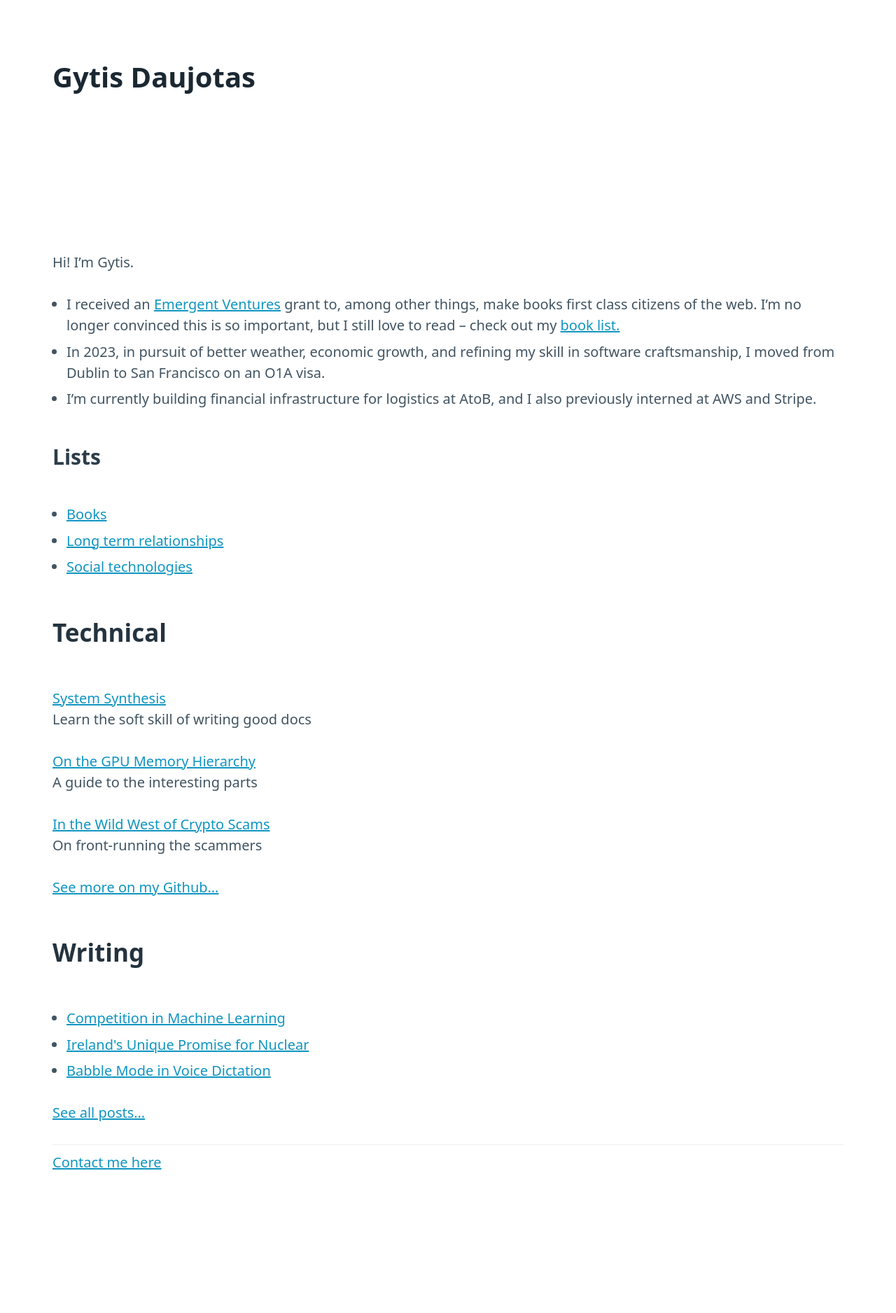
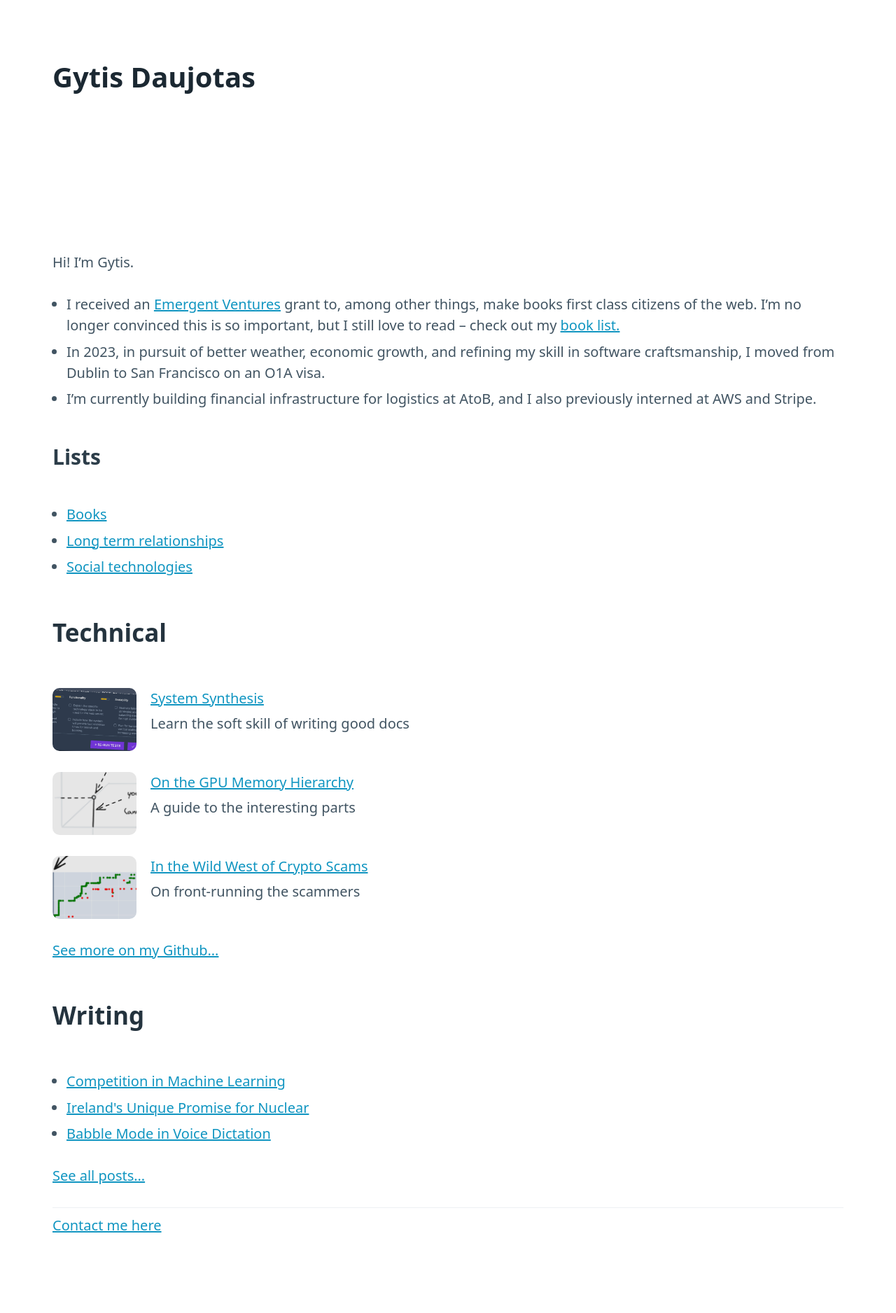
Before and after one commit to gytdau/website, a Jekyll site: the page built from index.md, in a window 1280 px wide. Shown: the whole page at 70% size. Built offline with Jekyll 4.4.1, drawn with Linux system fonts in a browser that asks for light colours; some web fonts are replaced; before the commit the page ends 1786 px from its top, so only the background shows below that.

Commit message:
Add images

```diff
--- a/assets/css/main.css
+++ b/assets/css/main.css
@@ -62,3 +62,47 @@ a {
     /* font-style: italic; */
   }
 }
+
+.flex-row {
+  display: flex;
+  flex-wrap: wrap;
+  flex-direction: column;
+  gap: 1em;
+  margin-bottom: 1em;
+ }
+
+ .flex-item {
+  flex: 1;
+  display: flex;
+  flex-direction: row;
+  align-items: top;
+  gap: 1em;
+ }
+
+ .description {
+  display: flex;
+  flex-direction: column;
+  gap: 0.3em;
+ }
+
+ .flex-column {
+  display: flex;
+  flex-direction: column;
+  align-items: center;
+  cursor: pointer;
+ }
+
+ .no-decoration {
+  color: hsl(205, 20%, 32%);
+  text-decoration: none;
+ }
+
+
+ .image-placeholder {
+  border-radius: 0.5em;
+  width: 6em;
+  height: 4.5em;
+  object-fit: cover;
+  margin-bottom: 0.5em;
+  filter: brightness(0.9);
+ }
--- a/index.md
+++ b/index.md
@@ -17,19 +17,20 @@ Hi! I'm Gytis.
 
 ## Technical
 
-<div>
- <div style="margin-bottom: 1.5em;">
-   <a href="http://systemsynthesis.app">System Synthesis</a>
-   <p>Learn the soft skill of writing good docs</p>
+<div class="flex-row">
+{% for item in site.data.projects %}
+ <div class="flex-item">
+    <a href="{{ item.link }}" class="no-decoration">
+      <img src="{{ item.image }}" alt="Placeholder" class="image-placeholder">
+    </a>
+    <div class="description">
+      <a href="{{ item.link }}">
+        {{item.title}}
+      </a>
+      <div class="no-decoration">{{ item.description }}</div>
+    </div>
  </div>
- <div style="margin-bottom: 1.5em;">
-   <a href="/2023/12/29/On-the-GPU-Memory-Hierarchy.html">On the GPU Memory Hierarchy</a>
-   <p>A guide to the interesting parts</p>
- </div>
- <div style="margin-bottom: 1.5em;">
-   <a href="/2024/01/09/The-wild-west-of-crypto.html">In the Wild West of Crypto Scams</a>
-   <p>On front-running the scammers</p>
- </div>
+{% endfor %}
 </div>
 
 [See more on my Github...](https://github.com/gytdau)
```
Also changed, not shown: _data/projects.yml (added, +12 -0 lines), _lists/Social_technologies.md (+2 -2 lines), assets/previews/1.png (added), assets/previews/2.png (added), assets/previews/3.png (added).
